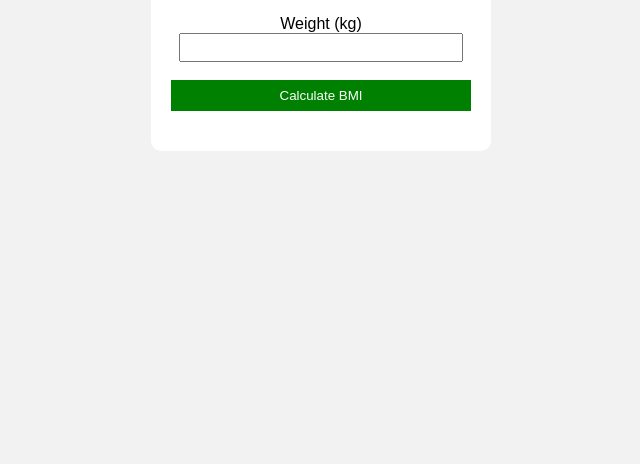
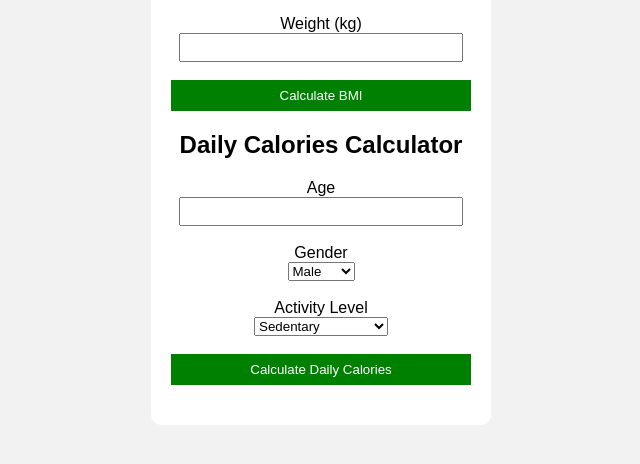
Before and after one commit to nilesh3294/bmi-calculator, a plain HTML site: page index.html in a window 1280 px wide. Shown: the part 250-714 px from the top of the page, without its empty margins (319-959 px from the left). Drawn offline with Linux system fonts and the light colour scheme.

Commit message:
Update index.html

```diff
--- a/index.html
+++ b/index.html
@@ -18,6 +18,29 @@
     <button onclick="calculateBMI()">Calculate BMI</button>
 
     <h2 id="result"></h2>
+
+<h2>Daily Calories Calculator</h2>
+
+<label>Age</label><br>
+<input type="number" id="age"><br><br>
+
+<label>Gender</label><br>
+<select id="gender">
+<option value="male">Male</option>
+<option value="female">Female</option>
+</select><br><br>
+
+<label>Activity Level</label><br>
+<select id="activity">
+<option value="1.2">Sedentary</option>
+<option value="1.375">Light Exercise</option>
+<option value="1.55">Moderate Exercise</option>
+<option value="1.725">Heavy Exercise</option>
+</select><br><br>
+
+<button onclick="calculateCalories()">Calculate Daily Calories</button>
+
+<h2 id="caloriesResult"></h2>
 </div>
 
 <script src="script.js"></script>
```
